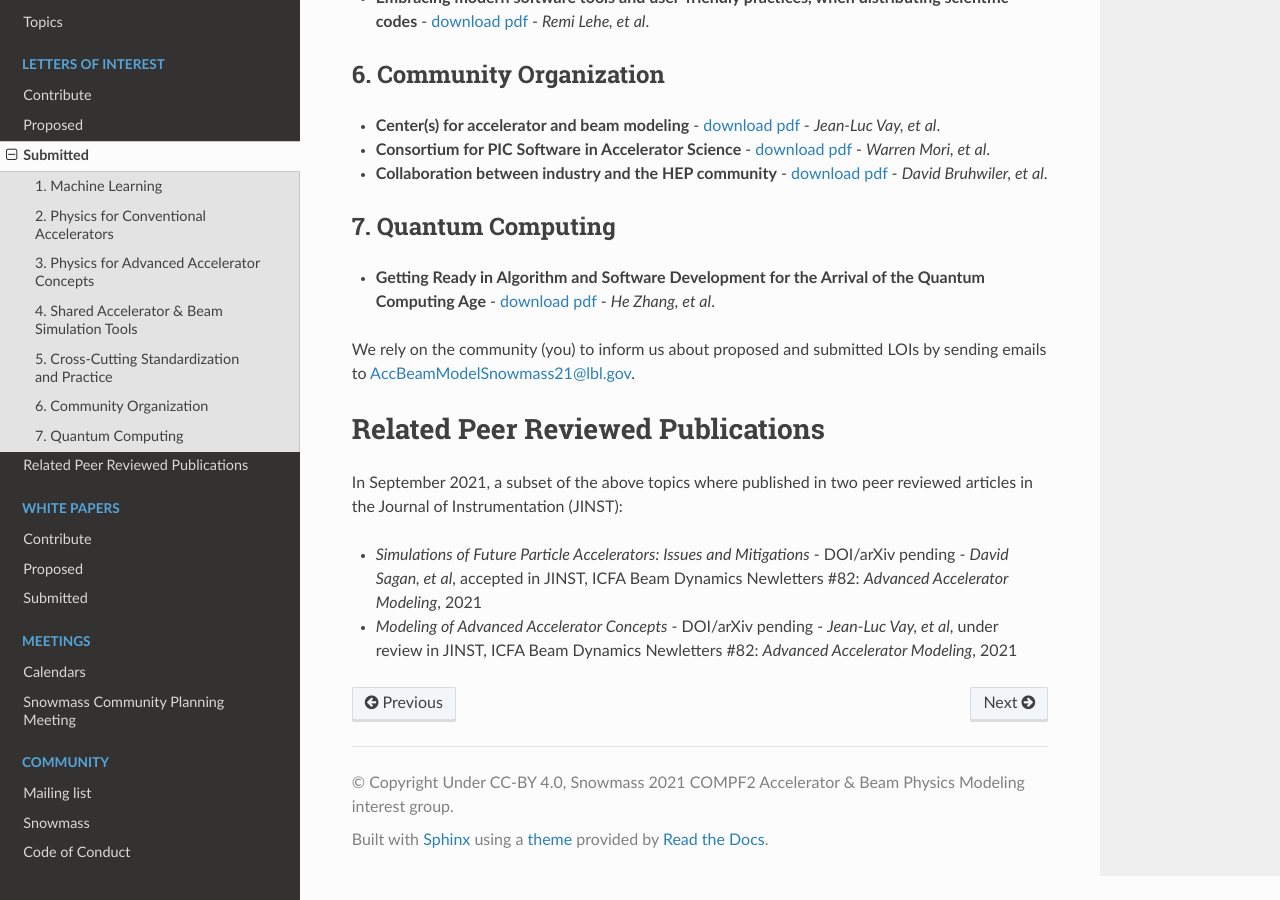
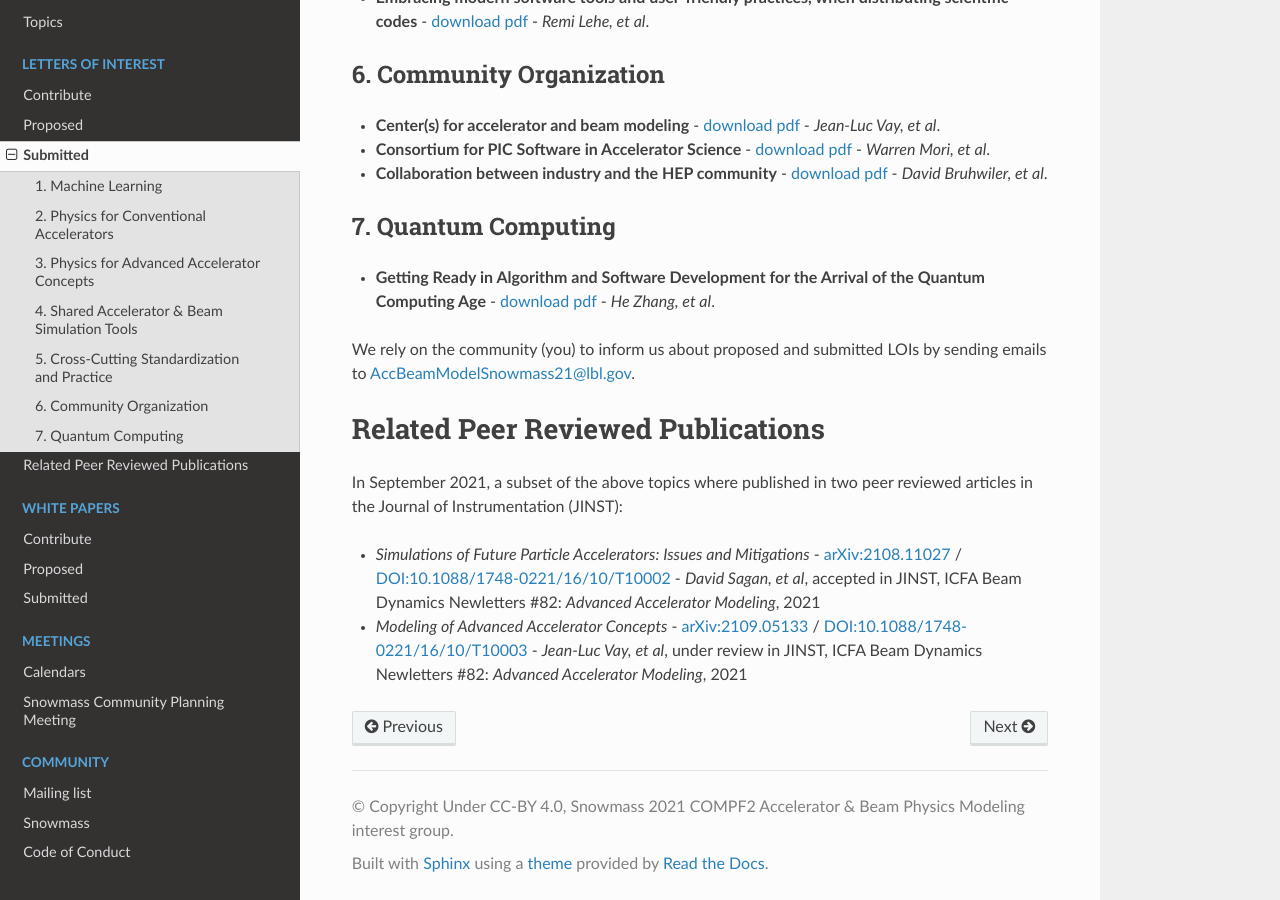
Before and after one commit to snowmass-compf2-accbeammodel/snowmass-compf2-accbeammodel.github.io, a Sphinx documentation site: the page built from docs/source/loi/submitted.rst, in a window 1280 px wide and 900 px high, scrolled down 1462 px. Built offline with Sphinx 7.4.7 and the Read the Docs theme 2.0.0, drawn with Linux system fonts in a browser that asks for light colours.

Commit message:
Add arXiv & DOI

```diff
--- a/docs/source/loi/submitted.rst
+++ b/docs/source/loi/submitted.rst
@@ -80,5 +80,5 @@
 
 In September 2021, a subset of the above topics where published in two peer reviewed articles in the Journal of Instrumentation (JINST):
 
-- *Simulations of Future Particle Accelerators: Issues and Mitigations* - DOI/arXiv pending - *David Sagan, et al*, accepted in JINST, ICFA Beam Dynamics Newletters #82: *Advanced Accelerator Modeling*, 2021
-- *Modeling of Advanced Accelerator Concepts* - DOI/arXiv pending - *Jean-Luc Vay, et al*, under review in JINST, ICFA Beam Dynamics Newletters #82: *Advanced Accelerator Modeling*, 2021
+- *Simulations of Future Particle Accelerators: Issues and Mitigations* - `arXiv:2108.11027 <https://arxiv.org/abs/2108.11027>`_ / `DOI:10.1088/1748-0221/16/10/T10002 <https://doi.org/10.1088/1748-0221/16/10/T10002>`_ - *David Sagan, et al*, accepted in JINST, ICFA Beam Dynamics Newletters #82: *Advanced Accelerator Modeling*, 2021
+- *Modeling of Advanced Accelerator Concepts* - `arXiv:2109.05133 <https://arxiv.org/abs/2109.05133>`_ / `DOI:10.1088/1748-0221/16/10/T10003 <https://doi.org/10.1088/1748-0221/16/10/T10003>`_ - *Jean-Luc Vay, et al*, under review in JINST, ICFA Beam Dynamics Newletters #82: *Advanced Accelerator Modeling*, 2021
```
